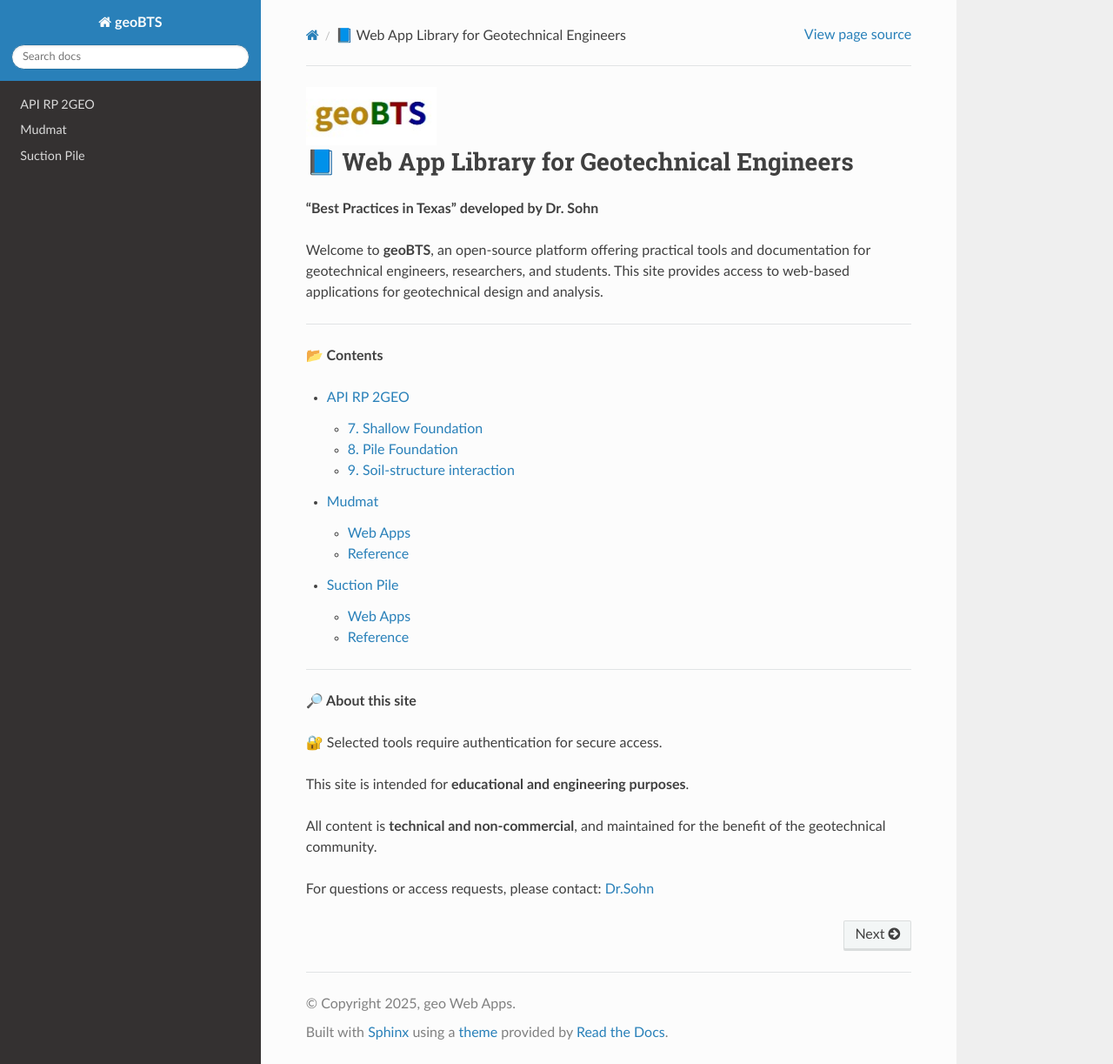
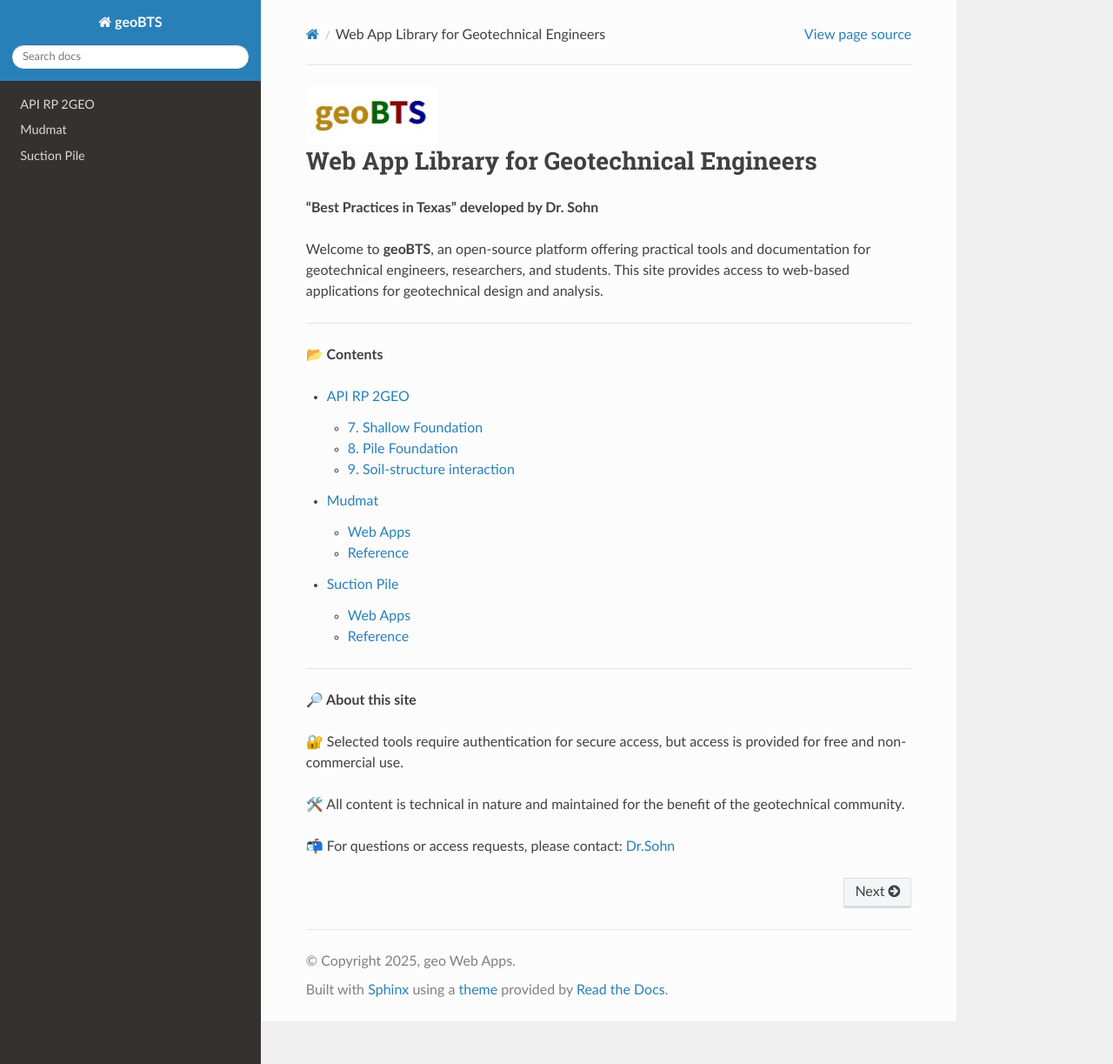
Before and after one commit to jungsohn/geoBTS, a Sphinx documentation site: the page built from docs/source/index.rst, in a window 1280 px wide and 1223 px high. Shown: the whole window at 87% size. Built offline with Sphinx 7.4.7 and the Read the Docs theme 3.1.0, drawn with Linux system fonts in a browser that asks for light colours.

Commit message:
Update index.rst

```diff
--- a/docs/source/index.rst
+++ b/docs/source/index.rst
@@ -3,7 +3,7 @@
    :width: 150px
 
 =========================================================
-📘 Web App Library for Geotechnical Engineers
+Web App Library for Geotechnical Engineers
 =========================================================
 
 **"Best Practices in Texas" developed by Dr. Sohn**
@@ -26,10 +26,9 @@
 
 **🔎 About this site**
 
-🔐 Selected tools require authentication for secure access.
+🔐 Selected tools require authentication for secure access,
+but access is provided for free and non-commercial use.
 
-This site is intended for **educational and engineering purposes**.
+🛠️ All content is technical in nature and maintained for the benefit of the geotechnical community.
 
-All content is **technical and non-commercial**, and maintained for the benefit of the geotechnical community.
-
-For questions or access requests, please contact: `Dr.Sohn <mailto:jung.jungrak.sohn@gmail.com>`_
+📬 For questions or access requests, please contact: `Dr.Sohn <mailto:jung.jungrak.sohn@gmail.com>`_
```
